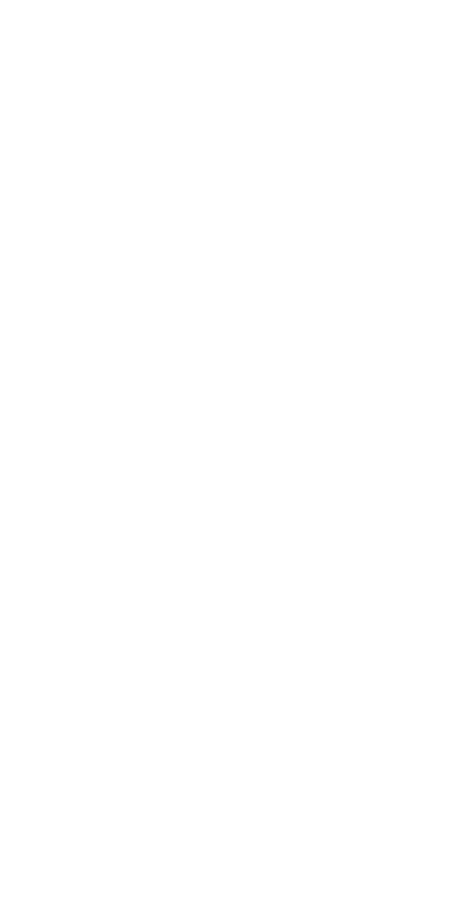
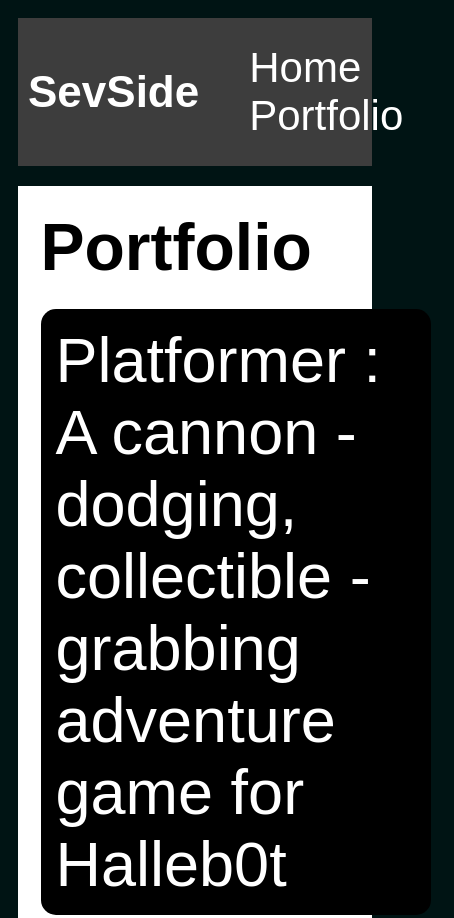
Before and after one commit to BrysonisSev/BrysonisSev.github.io, a plain HTML site: page portfolio.html in a window 390 px wide. Shown: the top 918 px of the page, 454 px wide, since content can reach past the window. Before the commit the page ends 844 px from the top, so only its background shows below. Drawn offline with Linux system fonts and the light colour scheme.

Commit message:
add portfolio.html file

```diff
--- a/portfolio.html
+++ b/portfolio.html
@@ -1,12 +1,39 @@
 <!DOCTYPE HTML>
 <html>
-    <head>
-        <title>Sev</title>
-    </head>
 
-    <body>
-      <div id="all-contents">
+<head>
+  <title>SevSide</title>
+  <link rel="stylesheet" href="style.css">
+</head>
 
+<body>
+  <div id="all-contents">
+    <nav>
+      <h1>SevSide</h1>
+      <ul id="nav-ul">
+        <li class="nav-li">
+          <a class="nav-a" href="index.html">Home</a>
+        </li>
+        <li class="nav-li">
+          <a class="nav-a" href="portfolio.html">Portfolio</a>
+        </li>
+      </ul>
+    </nav>
+    <!-- Nav stuff here...-->
+    <main>
+      <div class="content">
+        <h1>Portfolio</h1>
+        <ul id="portfolio">
+          <li><a href="projects/platformer/">Platformer : A cannon - dodging, collectible - grabbing adventure game for
+              Halleb0t</a></li>
+          <li><a href="projects/bouncing-box/">Bouncing Box : A project that gives you a taste of game development on
+              the web </a></li>
+          <li><a href="projects/circularity/">Circularity : A motion poem using random number generation and velocity
+              applied to circle shapes...</a></li>
+        </ul>
       </div>
-    </body>
+    </main>
+  </div>
+</body>
+
 </html>
--- a/style.css
+++ b/style.css
@@ -11,7 +11,7 @@ body {
 
 /* navigation menu */
 nav {
-    background: rgb(77, 76, 76);
+    background: rgb(61, 61, 61);
    margin: 0 auto;
    margin-bottom: 20px;
     display: flex;
@@ -61,3 +61,77 @@ main {
 h2, h3 {
     margin: 0px;
 }
+/* portfolio styles */
+.content h1 {
+    color: rgb(0, 0, 0);
+}
+
+#portfolio {
+    list-style-type: none;
+    padding-left: 0;
+}
+
+#portfolio li {
+    background: #000000;
+    padding: 10px;
+    border-radius: 10px;
+    margin-bottom: 10px;
+}
+
+#portfolio li:hover {
+    background: #000000;
+}
+
+#portfolio a {
+    text-decoration: none;
+    color: #ffffff;
+}
+ /* responsive web design */
+ @media screen and (min-width: 120px) and (max-width: 1080px) {
+    main {
+      height: 100ch;
+      zoom: 1.5;
+      display: grid;
+    }
+
+    h1 {
+      font-size: 44px;
+    }
+
+    h2 {
+      font-size: 42px;
+    }
+
+    h3 {
+      font-size: 36px;
+    }
+
+    #all-contents {
+      height: 100ch;
+      margin: none;
+    }
+
+    a {
+      font-size: 42px;
+    }
+
+    .sidebar {
+      margin-right: 0px;
+      justify-content: center;
+      align-items: center;
+    }
+
+    .sidebar-img {
+      width: 100%;
+    }
+
+    p,
+    li {
+      font-size: 24px;
+    }
+
+    .content {
+      align-content: center;
+      justify-content: center;
+    }
+}
```
Also changed, not shown: index.html (+13 -11 lines), projects/platformer/platformer.js (+5 -2 lines).
